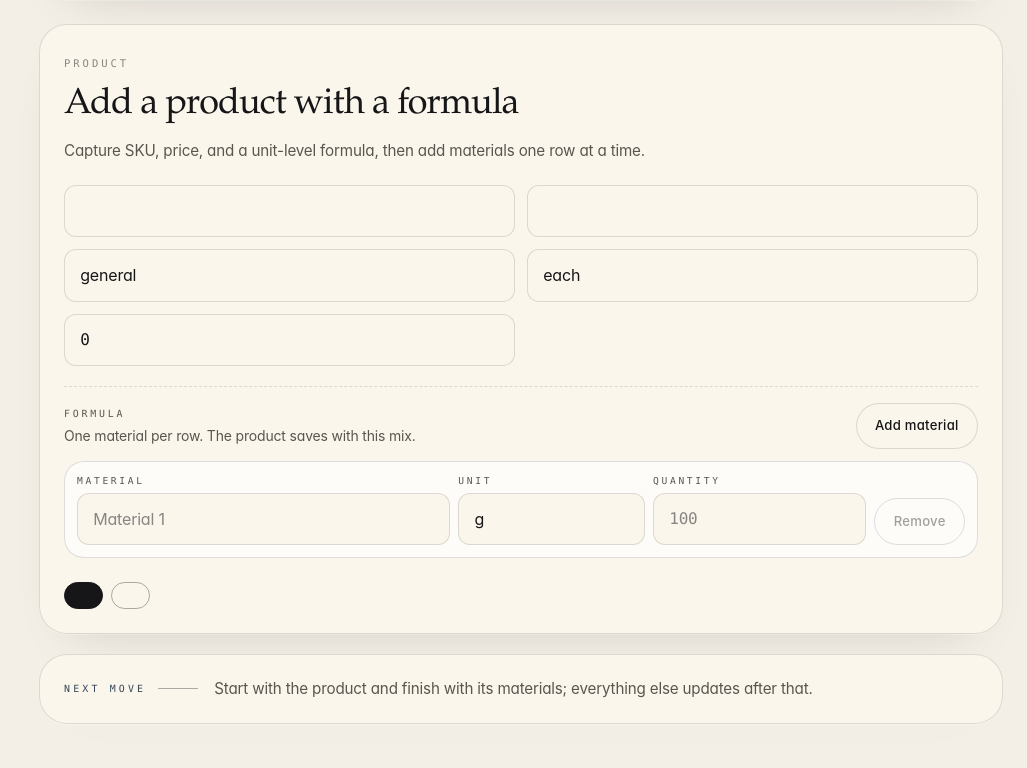
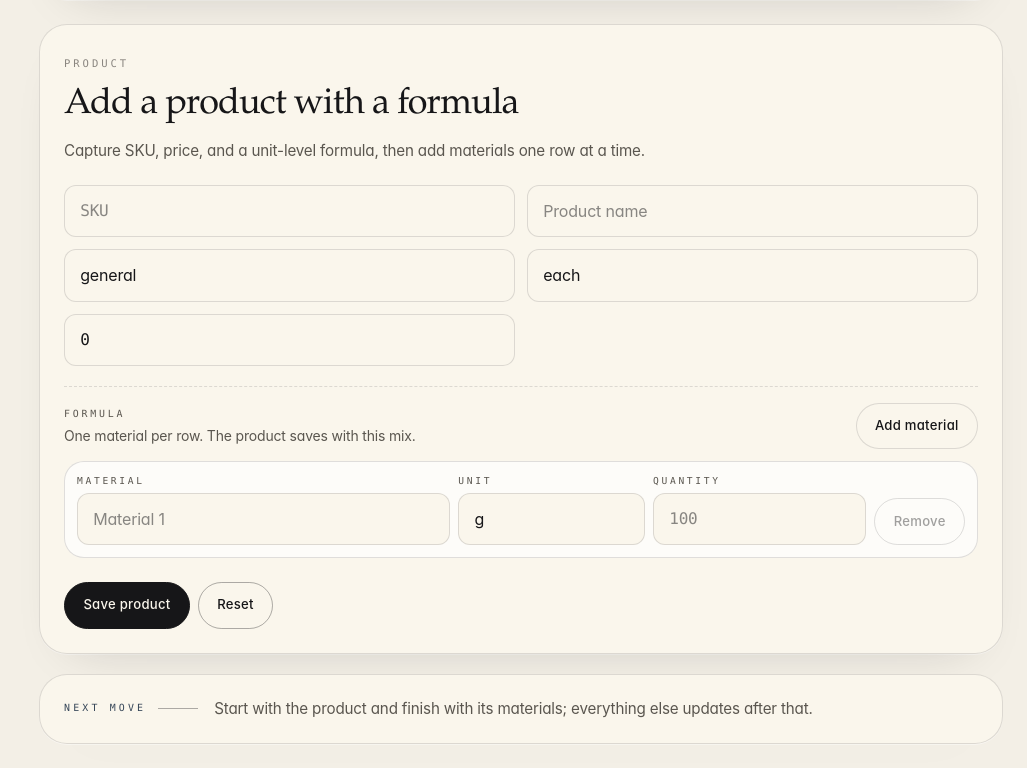
Before and after one commit to pabloher95/dbs_finalproject, a Next.js app: page /import in a window 1280 px wide. Shown: the part 955-1723 px from the top of the page, without its empty margins (253-1280 px from the left). Built offline with nearby package versions, Linux system fonts and the light colour scheme; no server answers.

Commit message:
Add catalog edit redirect

```diff
--- a/src/app/(workspace)/import/page.tsx
+++ b/src/app/(workspace)/import/page.tsx
@@ -3,15 +3,35 @@ import { WorkflowPageShell } from "@/components/layout/workflow-page-shell";
 import { getRequestLanguage } from "@/lib/i18n-server";
 import { getWorkspaceOverview } from "@/lib/server/workspace";
 
-export default async function ImportPage() {
+export default async function ImportPage({
+  searchParams
+}: Readonly<{
+  searchParams?: {
+    productId?: string;
+  };
+}>) {
   const { snapshot } = await getWorkspaceOverview();
   const language = await getRequestLanguage();
+  const editingProductId = searchParams?.productId?.trim() || undefined;
+  const editing = Boolean(editingProductId);
   return (
     <WorkflowPageShell
       eyebrow={language === "es" ? "Productos" : "Products"}
-      title={language === "es" ? "Crea productos con fórmula" : "Create products with formulas"}
+      title={
+        editing
+          ? language === "es"
+            ? "Edita las especificaciones del producto"
+            : "Edit product specs"
+          : language === "es"
+            ? "Crea productos con fórmula"
+            : "Create products with formulas"
+      }
       description={
-        language === "es"
+        editing
+          ? language === "es"
+            ? "Ajusta el SKU, la unidad, el precio y la fórmula del artículo seleccionado."
+            : "Adjust the SKU, unit, price, and formula for the selected item."
+          : language === "es"
             ? "Completa el formulario de productos para que el espacio de trabajo se actualice al instante, sin subir archivos. La fórmula del producto se guarda por unidad."
             : "Fill out the product form so the workspace updates instantly, without uploading files. Product formulas are saved at the unit level."
       }
@@ -22,34 +42,50 @@ export default async function ImportPage() {
       ]}
       steps={[
         {
-          title: language === "es" ? "Escribe el producto" : "Enter the product",
+          title: editing ? (language === "es" ? "Carga el artículo" : "Load the item") : language === "es" ? "Escribe el producto" : "Enter the product",
           description:
             language === "es"
-              ? "Captura el SKU, el nombre y la unidad vendible."
+              ? editing
+                ? "La ficha se abre ya completa para que hagas los ajustes necesarios."
+                : "Captura el SKU, el nombre y la unidad vendible."
+              : editing
+                ? "The item opens filled in so you can make the needed changes."
                 : "Capture the SKU, name, and sellable unit."
         },
         {
-          title: language === "es" ? "Añade la fórmula" : "Add the formula",
+          title: editing ? (language === "es" ? "Ajusta la fórmula" : "Adjust the formula") : language === "es" ? "Añade la fórmula" : "Add the formula",
           description:
             language === "es"
-              ? "Agrega los materiales una línea a la vez para dejar lista la receta."
+              ? editing
+                ? "Cambia materiales o cantidades sin rehacer el resto del artículo."
+                : "Agrega los materiales una línea a la vez para dejar lista la receta."
+              : editing
+                ? "Change materials or quantities without rebuilding the whole item."
                 : "Add materials one line at a time to finish the recipe."
         },
         {
-          title: language === "es" ? "Guarda y sigue" : "Save and move on",
+          title: editing ? (language === "es" ? "Guarda los cambios" : "Save the changes") : language === "es" ? "Guarda y sigue" : "Save and move on",
           description:
             language === "es"
-              ? "El producto actualiza el catálogo y la compra al instante."
+              ? editing
+                ? "El artículo actualizado vuelve al catálogo con su nueva receta."
+                : "El producto actualiza el catálogo y la compra al instante."
+              : editing
+                ? "The updated item returns to the catalog with its new recipe."
                 : "The product updates the catalog and purchasing right away."
         }
       ]}
       nextStep={
-        language === "es"
+        editing
+          ? language === "es"
+            ? "Después de guardar, vuelve al catálogo para revisar la matemática de la receta."
+            : "After saving, return to the catalog to review the recipe math."
+          : language === "es"
             ? "Empieza por el producto y termina con sus materiales; todo lo demás se actualiza después."
             : "Start with the product and finish with its materials; everything else updates after that."
       }
     >
-      <ImportPageContent snapshot={snapshot} />
+      <ImportPageContent snapshot={snapshot} editingProductId={editingProductId} />
     </WorkflowPageShell>
   );
 }
--- a/src/components/forms/import-experience.tsx
+++ b/src/components/forms/import-experience.tsx
@@ -1,11 +1,12 @@
 "use client";
 
-import { useState } from "react";
+import { useEffect, useState } from "react";
+import Link from "next/link";
 import { useRouter } from "next/navigation";
 import { useLanguage } from "@/components/providers/language-provider";
 import { Card, SectionHeading, Toast } from "@/components/ui/surfaces";
-import type { BusinessSnapshot } from "@/lib/domain/types";
-import { importExperienceCopy, productStudioCopy } from "@/lib/i18n";
+import type { BusinessSnapshot, Product } from "@/lib/domain/types";
+import { importExperienceCopy } from "@/lib/i18n";
 
 type Tone = "info" | "success" | "warn" | "error";
 
@@ -43,6 +44,25 @@ function createProductDraft(): ProductDraft {
     unit: "each",
     unitPrice: "0",
     formula: [createFormulaRow()]
+  };
+}
+
+function draftFromProduct(product: Product): ProductDraft {
+  return {
+    id: product.id,
+    sku: product.sku,
+    name: product.name,
+    category: product.category,
+    unit: product.unit,
+    unitPrice: String(product.unitPrice ?? 0),
+    formula: product.materials.length
+      ? product.materials.map((material, index) => ({
+          id: `${product.id}-${index}`,
+          materialName: material.materialName,
+          unit: material.unit,
+          quantity: String(material.quantity)
+        }))
+      : [createFormulaRow()]
   };
 }
 
@@ -113,19 +133,30 @@ function FormulaRowField({
   );
 }
 
-export function ImportExperience({ snapshot }: Readonly<{ snapshot: BusinessSnapshot }>) {
+export function ImportExperience({
+  snapshot,
+  editingProductId
+}: Readonly<{ snapshot: BusinessSnapshot; editingProductId?: string }>) {
   const router = useRouter();
   const { language } = useLanguage();
   const copy = importExperienceCopy(language);
-  const productCopy = productStudioCopy(language);
   const [workspace, setWorkspace] = useState(snapshot);
-  const [productDraft, setProductDraft] = useState<ProductDraft>(createProductDraft);
+  const editingProduct = editingProductId ? workspace.products.find((product) => product.id === editingProductId) : undefined;
+  const [productDraft, setProductDraft] = useState<ProductDraft>(() =>
+    editingProduct ? draftFromProduct(editingProduct) : createProductDraft()
+  );
   const [toast, setToast] = useState<{ message: string; tone: Tone } | null>(null);
   const [savingProduct, setSavingProduct] = useState(false);
+
+  const isEditing = Boolean(editingProduct);
 
   const productCount = String(workspace.products.length);
   const supplierCount = String(workspace.suppliers.length);
   const materialCount = String(workspace.materials.length);
+
+  useEffect(() => {
+    setProductDraft(editingProduct ? draftFromProduct(editingProduct) : createProductDraft());
+  }, [editingProduct]);
 
   async function saveProduct() {
     const sku = productDraft.sku.trim();
@@ -142,15 +173,15 @@ export function ImportExperience({ snapshot }: Readonly<{ snapshot: BusinessSnap
       .filter((row) => row.materialName && row.unit && Number.isFinite(row.quantity) && row.quantity > 0);
 
     if (!sku || !name || !category || !unit) {
-      setToast({ message: productCopy.enterRequired, tone: "warn" });
+      setToast({ message: copy.enterRequired, tone: "warn" });
       return;
     }
     if (!Number.isFinite(unitPrice) || unitPrice < 0) {
-      setToast({ message: productCopy.priceNegative, tone: "warn" });
+      setToast({ message: copy.priceNegative, tone: "warn" });
       return;
     }
     if (!formula.length) {
-      setToast({ message: productCopy.formulaRequired, tone: "warn" });
+      setToast({ message: copy.formulaRequired, tone: "warn" });
       return;
     }
 
@@ -174,13 +205,16 @@ export function ImportExperience({ snapshot }: Readonly<{ snapshot: BusinessSnap
       });
       const data = (await response.json()) as { snapshot?: BusinessSnapshot; error?: string };
       if (!response.ok || !data.snapshot) {
-        setToast({ message: data.error ?? productCopy.saveError, tone: "error" });
+        setToast({ message: data.error ?? copy.saveError, tone: "error" });
         return;
       }
 
       setWorkspace(data.snapshot);
-      setProductDraft(createProductDraft());
-      setToast({ message: copy.productSaved, tone: "success" });
+      const savedProduct = data.snapshot.products.find(
+        (product) => product.id === productDraft.id || product.sku === sku
+      );
+      setProductDraft(savedProduct ? draftFromProduct(savedProduct) : createProductDraft());
+      setToast({ message: isEditing ? copy.productUpdated : copy.productSaved, tone: "success" });
       router.refresh();
     } finally {
       setSavingProduct(false);
@@ -190,6 +224,19 @@ export function ImportExperience({ snapshot }: Readonly<{ snapshot: BusinessSnap
   return (
     <section className="space-y-6">
       <Card className="p-6">
+        {editingProduct ? (
+          <div className="mb-5 flex flex-wrap items-center justify-between gap-3 rounded-[24px] border border-[var(--line)] bg-[rgba(255,255,255,0.72)] px-4 py-3">
+            <div>
+              <p className="font-mono text-[0.6rem] uppercase tracking-[0.32em] text-[var(--muted-strong)]">
+                {copy.editing}
+              </p>
+              <p className="mt-1 font-display text-lg text-[var(--ink)]">{editingProduct.name}</p>
+            </div>
+            <Link href="/products" className="btn btn-soft">
+              {copy.backToCatalog}
+            </Link>
+          </div>
+        ) : null}
         <SectionHeading eyebrow={copy.eyebrow} title={copy.title} description={copy.description} />
         <div className="mt-5 grid gap-2 md:grid-cols-3">
           <div className="rounded-2xl border border-[var(--line)] bg-[rgba(255,255,255,0.72)] px-4 py-3 text-[var(--muted-strong)]">
@@ -230,31 +277,31 @@ export function ImportExperience({ snapshot }: Readonly<{ snapshot: BusinessSnap
             <input
               value={productDraft.sku}
               onChange={(event) => setProductDraft((current) => ({ ...current, sku: event.target.value }))}
-              placeholder={productCopy.skuPlaceholder}
+              placeholder={copy.skuPlaceholder}
               className="field font-mono text-sm"
             />
             <input
               value={productDraft.name}
               onChange={(event) => setProductDraft((current) => ({ ...current, name: event.target.value }))}
-              placeholder={productCopy.namePlaceholder}
+              placeholder={copy.namePlaceholder}
               className="field"
             />
             <input
               value={productDraft.category}
               onChange={(event) => setProductDraft((current) => ({ ...current, category: event.target.value }))}
-              placeholder={productCopy.categoryPlaceholder}
+              placeholder={copy.categoryPlaceholder}
               className="field"
             />
             <input
               value={productDraft.unit}
               onChange={(event) => setProductDraft((current) => ({ ...current, unit: event.target.value }))}
-              placeholder={productCopy.unitPlaceholder}
+              placeholder={copy.unitPlaceholder}
               className="field"
             />
             <input
               value={productDraft.unitPrice}
               onChange={(event) => setProductDraft((current) => ({ ...current, unitPrice: event.target.value }))}
-              placeholder={productCopy.unitPricePlaceholder}
+              placeholder={copy.unitPricePlaceholder}
               className="field font-mono text-sm"
               inputMode="decimal"
             />
@@ -315,15 +362,15 @@ export function ImportExperience({ snapshot }: Readonly<{ snapshot: BusinessSnap
 
           <div className="flex flex-wrap items-center gap-2 pt-1">
             <button className="btn btn-flame" type="submit" disabled={savingProduct}>
-              {productCopy.save}
+              {isEditing ? copy.updateProduct : copy.saveProduct}
             </button>
             <button
               className="btn btn-ghost"
               type="button"
-              onClick={() => setProductDraft(createProductDraft())}
+              onClick={() => setProductDraft(editingProduct ? draftFromProduct(editingProduct) : createProductDraft())}
               disabled={savingProduct}
             >
-              {productCopy.reset}
+              {copy.reset}
             </button>
           </div>
         </form>
--- a/src/components/forms/product-studio.tsx
+++ b/src/components/forms/product-studio.tsx
@@ -1,6 +1,7 @@
 "use client";
 
 import { useMemo, useState } from "react";
+import Link from "next/link";
 import { useLanguage } from "@/components/providers/language-provider";
 import { CatalogOverview } from "@/components/layout/catalog-overview";
 import { Card, Eyebrow, Pill } from "@/components/ui/surfaces";
@@ -99,6 +100,9 @@ export function ProductStudio({ snapshot }: Readonly<{ snapshot: BusinessSnapsho
                     <Pill tone="amber">
                       {unitCost.toFixed(2)} {copy.unitCost}
                     </Pill>
+                    <Link href={`/import?productId=${encodeURIComponent(product.id)}`} className="btn btn-soft">
+                      {copy.editSpecs}
+                    </Link>
                   </div>
                 </div>
               </article>
--- a/src/components/layout/import-page-content.tsx
+++ b/src/components/layout/import-page-content.tsx
@@ -1,6 +1,9 @@
 import { ImportExperience } from "@/components/forms/import-experience";
 import type { BusinessSnapshot } from "@/lib/domain/types";
 
-export function ImportPageContent({ snapshot }: Readonly<{ snapshot: BusinessSnapshot }>) {
-  return <ImportExperience snapshot={snapshot} />;
+export function ImportPageContent({
+  snapshot,
+  editingProductId
+}: Readonly<{ snapshot: BusinessSnapshot; editingProductId?: string }>) {
+  return <ImportExperience snapshot={snapshot} editingProductId={editingProductId} />;
 }
--- a/src/lib/i18n.ts
+++ b/src/lib/i18n.ts
@@ -535,8 +535,28 @@ export function importExperienceCopy(language: Language) {
       language === "es"
         ? "Captura SKU, precio y fórmula por unidad; después agrega los materiales una fila a la vez."
         : "Capture SKU, price, and a unit-level formula, then add materials one row at a time.",
+    editing: language === "es" ? "Editando producto" : "Editing product",
+    backToCatalog: language === "es" ? "Volver al catálogo" : "Back to catalog",
+    saveProduct: language === "es" ? "Guardar producto" : "Save product",
+    updateProduct: language === "es" ? "Actualizar producto" : "Update product",
+    reset: language === "es" ? "Restablecer" : "Reset",
     addMaterial: language === "es" ? "Agregar material" : "Add material",
     productSaved: language === "es" ? "Producto guardado." : "Product saved.",
+    productUpdated: language === "es" ? "Producto actualizado." : "Product updated.",
+    skuPlaceholder: "SKU",
+    namePlaceholder: language === "es" ? "Nombre del producto" : "Product name",
+    categoryPlaceholder: language === "es" ? "Categoría" : "Category",
+    unitPlaceholder: language === "es" ? "Unidad" : "Unit",
+    unitPricePlaceholder: language === "es" ? "Precio unitario" : "Unit price",
+    enterRequired:
+      language === "es" ? "Introduce tanto el SKU como el nombre del producto." : "Enter both SKU and product name.",
+    priceNegative: language === "es" ? "El precio unitario no puede ser negativo." : "Unit price cannot be negative.",
+    formulaRequired:
+      language === "es"
+        ? "Añade al menos una línea válida de fórmula en formato nombre:unidad:cantidad."
+        : "Add at least one valid formula line in name:unit:quantity format.",
+    saveError: language === "es" ? "No se pudo guardar el producto." : "Unable to save product.",
+    noEditTarget: language === "es" ? "Selecciona un producto desde el catálogo para editarlo." : "Select a product from the catalog to edit it."
   };
 }
 
@@ -559,7 +579,8 @@ export function productStudioCopy(language: Language) {
     yieldLabel: language === "es" ? "rendimiento" : "yield",
     materials: language === "es" ? "materiales" : "materials",
     unitPrice: language === "es" ? "precio" : "price",
-    unitCost: language === "es" ? "costo" : "cost"
+    unitCost: language === "es" ? "costo" : "cost",
+    editSpecs: language === "es" ? "Editar especificaciones" : "Edit specs"
   };
 }
 
```
Lines whose indentation alone changed are shown as unchanged.
